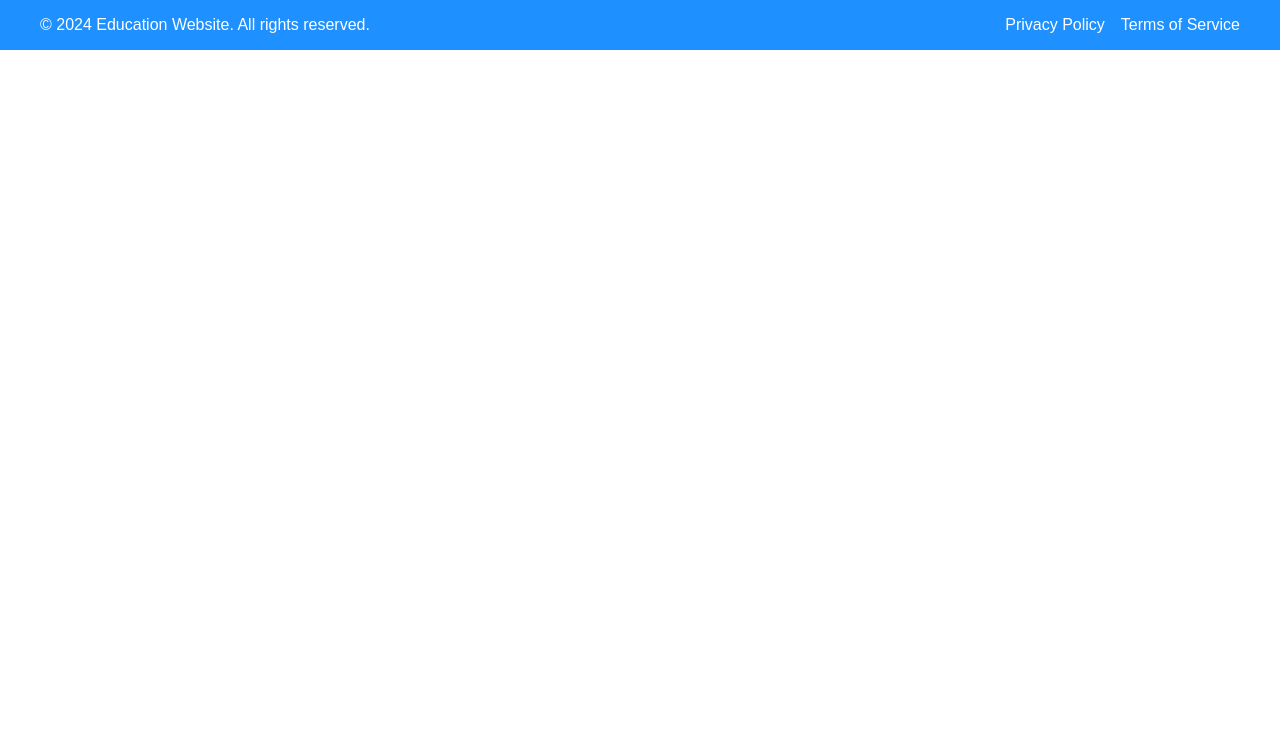
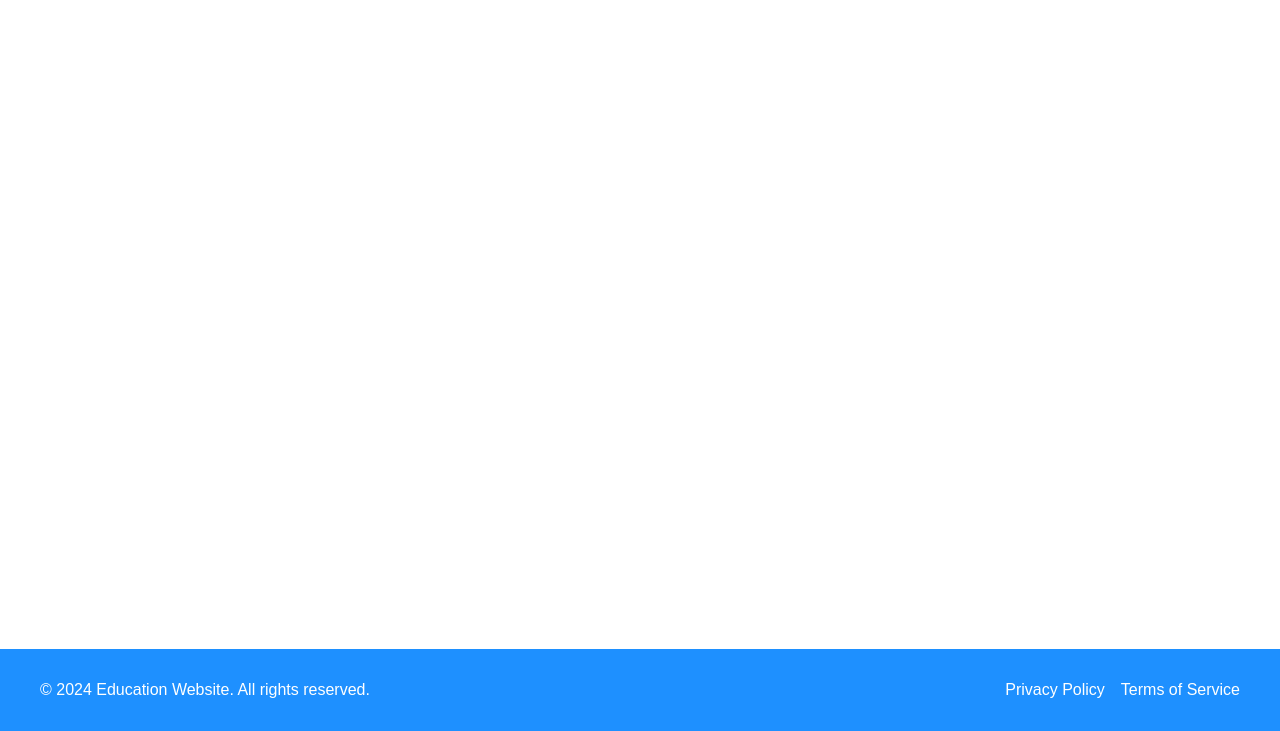
Before and after one commit to yasharzavary/darslab, a Django app: template darslab/templates/maintemplate.html in a window 1280 px wide. Shown: the part 69-800 px from the top of the page. Run offline with Django 5.2, Linux system fonts and the light colour scheme; the template is opened without the code that fills it, so the values that code supplies are empty.

Commit message:
footer css update

```diff
--- a/darslab/static/css/main_style.css
+++ b/darslab/static/css/main_style.css
@@ -9,6 +9,15 @@ header, footer {
     background-color: #1E90FF; /* Blue color */
     color: white;
     padding: 1rem 0;
+}
+
+footer{
+    position: absolute;
+    bottom: 0;
+    width: 100%;
+    height: 50px; /* Adjust according to your footer height */
+    text-align: center;
+    line-height: 50px;
 }
 
 header .container, footer .container {
```
